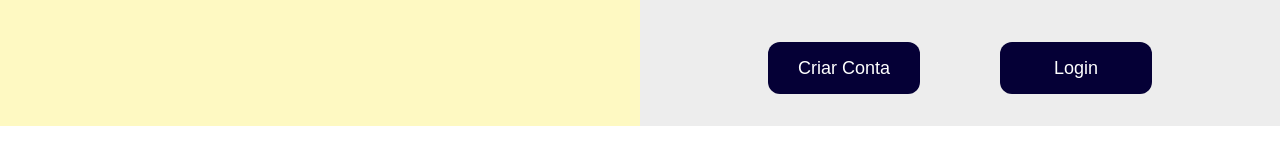
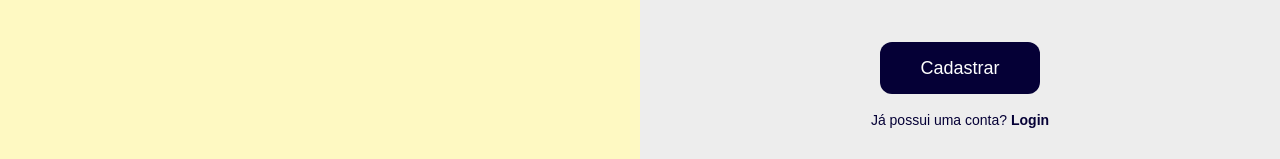
Before and after one commit to PT-CJR-FUI-COM-A-CARA/frontEnd, a Next.js app: page /cadastro in a window 1280 px wide. Shown: the part 730-889 px from the top of the page. Before the commit the page ends 856 px from the top, so only its background shows below. Built offline with nearby package versions, Linux system fonts and the light colour scheme.

Commit message:
:lipstick: style: consertando página de cadastro

```diff
--- a/app/cadastro/page.tsx
+++ b/app/cadastro/page.tsx
@@ -192,13 +192,12 @@ export default function CadastroPage() {
           />
 
           <div className="w-full flex justify-center mt-8 space-x-20">
-            <Botão type="submit">
-              Criar Conta
-            </Botão>
+            <Botão type="submit">Cadastrar</Botão>
+          </div>
 
-            <Botão onClick={() => router.push('/login')}>
-              Login
-            </Botão>
+          <div className="text-center text-[#050036] text-sm font-medium">
+              Já possui uma conta?
+              <a href="/login" className="login-link font-semibold hover:underline"> Login</a>
           </div>
         </form>
       </div>
--- a/app/components/post_card/PostCard.tsx
+++ b/app/components/post_card/PostCard.tsx
@@ -5,7 +5,7 @@ import { FaRegComment, FaTrash, FaEdit } from "react-icons/fa";
 import { deleteAvaliacao, getComentariosCount } from "@/app/utils/api";
 import { jwtDecode } from "jwt-decode";
 import Mcomentario from "../m_comentario/M_Comentario";
-import MeditAvaliacao from "@/app/m_editar_avaliacao/M_Editar_Avaliacao";
+import MeditAvaliacao from "@/app/components/m_editar_avaliacao/M_Editar_Avaliacao";
 
 interface PostCardProps {
   id: number;
```
